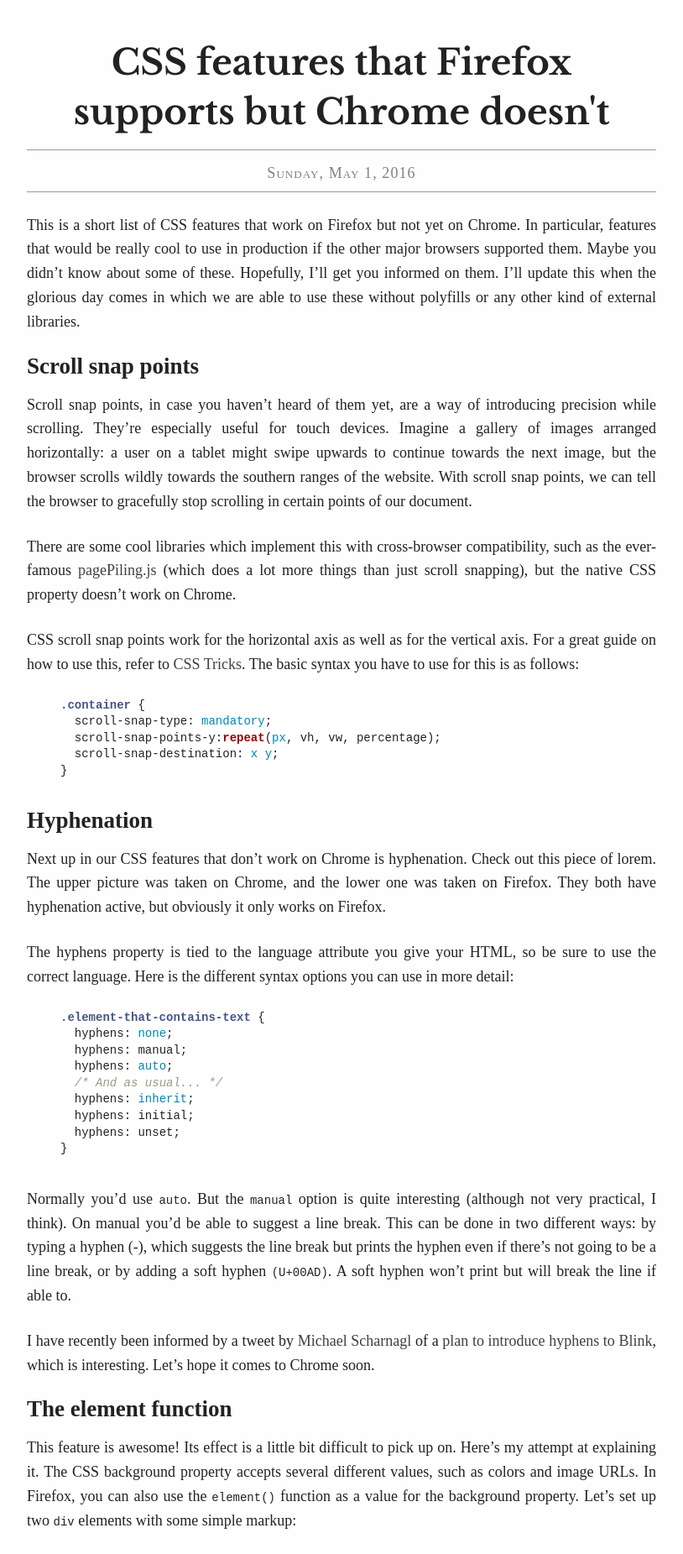
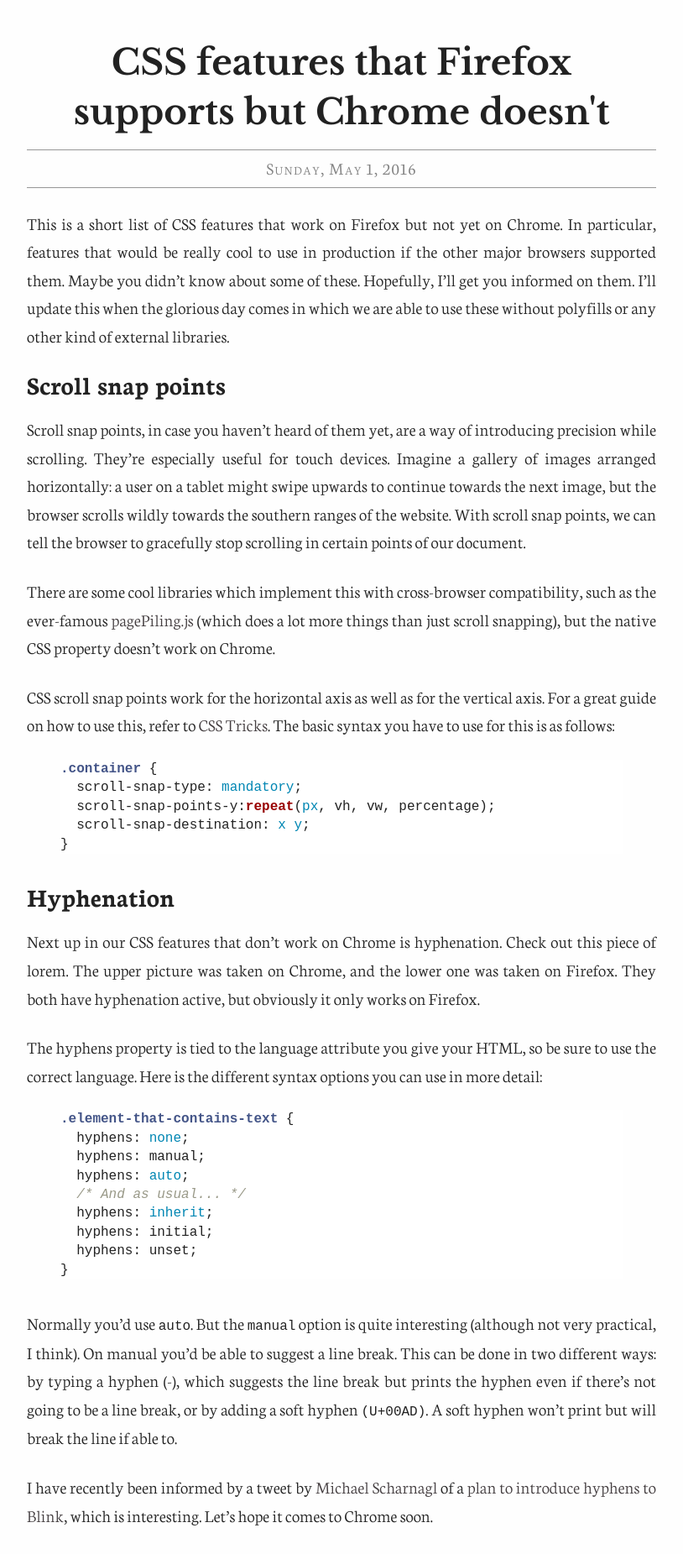
Before and after one commit to fnune/fnune.github.io, a Jekyll site: the page built from _posts/2016-05-02-css-features-that-firefox-supports-but-chrome-doesnt.markdown, in a window 1280 px wide. Shown: the part 508-2359 px from the top of the page at 84% size, without its empty margins (233-1047 px from the left). Built offline with Jekyll 4.4.1, drawn with Linux system fonts in a browser that asks for light colours; some of the changed text lies outside the part shown.

Commit message:
Use google font (Neuton) instead of Typekit setup

```diff
--- a/_config.yml
+++ b/_config.yml
@@ -26,7 +26,7 @@ picturefill: false
 # Typography
 # To use, publish a kit and enter the ID here. If you do not wish to use Typekit,
 # leave this ID blank
-typekit_kit_id: kwf5dox
+typekit_kit_id:
 
 # Build settings
 gems: [jekyll-paginate]
--- a/_includes/head.html
+++ b/_includes/head.html
@@ -24,7 +24,7 @@
         })(document);
       </script>
   {% endif %}
-  <link rel="stylesheet" href="https://fonts.googleapis.com/css?family=Libre+Baskerville:700|Sanchez" type="text/css">
+  <link rel="stylesheet" href="https://fonts.googleapis.com/css?family=Libre+Baskerville:700|Sanchez|Neuton:300,400i,700" type="text/css">
   <link rel="stylesheet" href="{{ "/css/screen.css" | prepend: site.baseurl }}">
   <link rel="stylesheet" href="{{ "/css/syntax.css" | prepend: site.baseurl }}">
   <link rel="canonical" href="{{ page.url | replace:'index.html','' | prepend: site.baseurl | prepend: site.url }}">
--- a/_posts/2016-05-02-css-features-that-firefox-supports-but-chrome-doesnt.markdown
+++ b/_posts/2016-05-02-css-features-that-firefox-supports-but-chrome-doesnt.markdown
@@ -81,7 +81,7 @@ Now, at first I thought this was cool, but not extremely useful. Until I saw [t
 
 *Update:* This has been added to Chrome in version 56. Hurray!
 
-This property value solves the issue that many modern websites using as sticky header have. Nowadays, cross-browser implementations of a sticky header (or sidebar, or whatever) effect include JavaScript in one way or another, mostly due to the fact that ~~Chrome doesn’t support the native CSS value.~~ Elements with this property will behave as a relative positioned element until it reaches a threshold specified by its top property, at which point it will behave as a fixed position element. I guess the demo up there is self-explanatory. Here’s the syntax for sticky elements:
+This property value solves the issue that many modern websites using as sticky header have. Nowadays, cross-browser implementations of a sticky header (or sidebar, or whatever) effect include JavaScript in one way or another. Elements with this property will behave as a relative positioned element until it reaches a threshold specified by its top property, at which point it will behave as a fixed position element. I guess the demo up there is self-explanatory. Here’s the syntax for sticky elements:
 
 {% highlight css %}
 .element {
--- a/_sass/modules/post/_rules.scss
+++ b/_sass/modules/post/_rules.scss
@@ -51,16 +51,7 @@
         margin: 15px 0 25px;
         font-variant: small-caps;
         letter-spacing: 0.06em;
-
-        // Fix typekit line-height with excess top padding
-        padding: 23px 0 13px;
-    }
-
-    @include typekit-fallback {
-        .post-date {
-            // Reset a reasonable top padding in absence of abnormally tall typekit font line-height
-            padding-top: 18px;
-        }
+        padding: 10px 0 13px;
     }
 
     .post-body {
--- a/css/screen.scss
+++ b/css/screen.scss
@@ -4,12 +4,12 @@
 @charset "utf-8";
 
 // Typography
-$base-font-family: "adobe-caslon-pro", "Adobe Caslon Pro", serif;
+$base-font-family: "Neuton", serif;
 $caption-font-family: "ltc-bodoni-175", "Libre Baskerville", serif;
 $banner-font-family: "Sanchez", serif;
 $title-font-family: "Libre Baskerville", serif;
-$base-font-size:   18px;
-$base-font-weight: 400;
+$base-font-size:   21px;
+$base-font-weight: 300;
 $base-line-height: 1;
 
 // Colours
--- a/css/syntax.css
+++ b/css/syntax.css
@@ -1,4 +1,4 @@
-.highlight *, .highlighter-rouge { font-size: 14px; }
+.highlight *, .highlighter-rouge { font-size: 16px; }
 .highlight  { background: #ffffff; }
 .highlight .c { color: #999988; font-style: italic } /* Comment */
 .highlight .err { color: #a61717; background-color: #e3d2d2 } /* Error */
```
